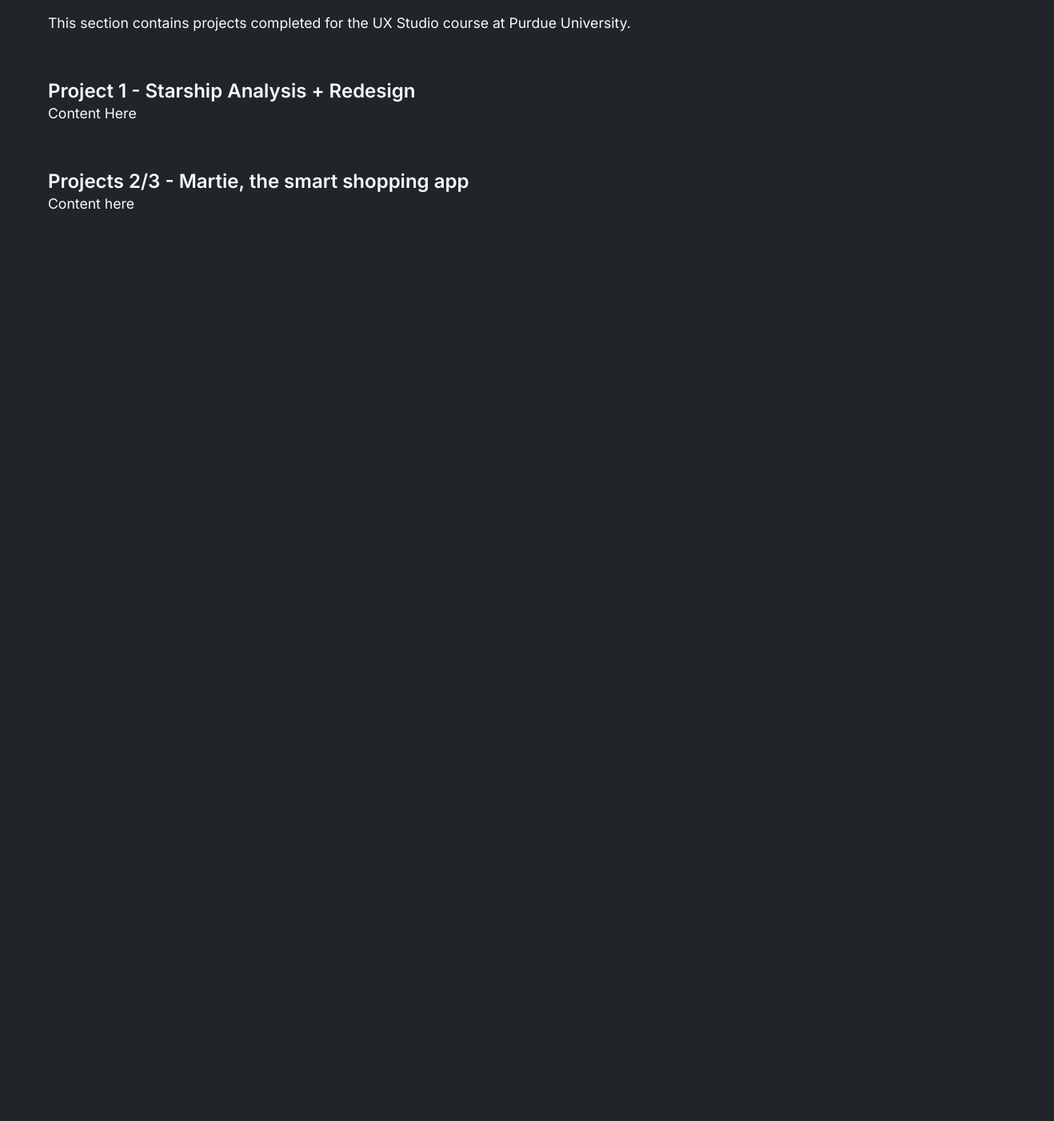
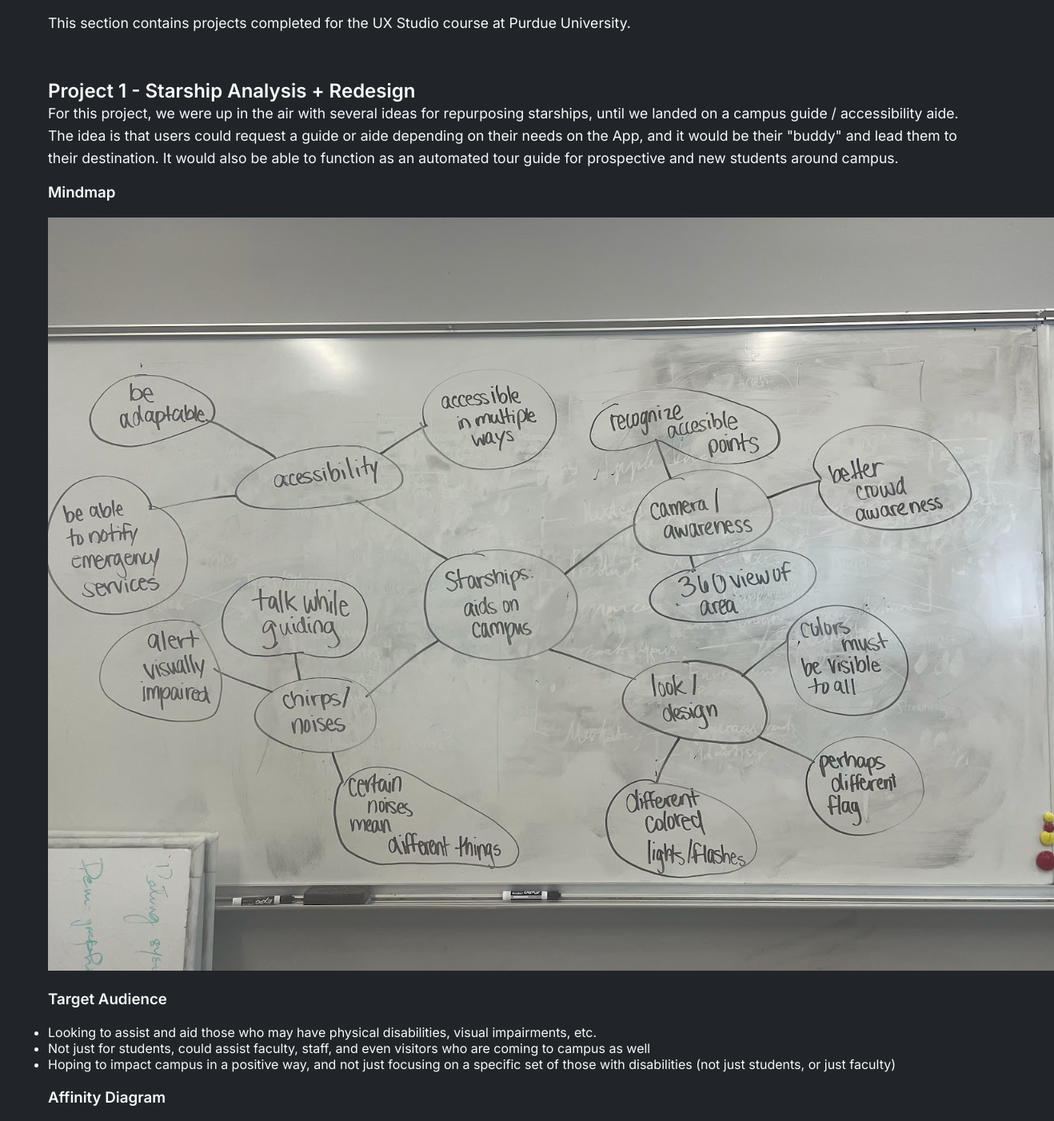
Before and after one commit to tate-tate/tate-portfolio, a React (Vite) app: page /#/ux-studio in a window 1280 px wide. Shown: the part 150-1552 px from the top of the page at 80% size, 1318 px wide, since content can reach past the window. Before the commit the page ends 800 px from the top, so only its background shows below. Built offline with nearby package versions, Linux system fonts and the light colour scheme.

Commit message:
UXstudio

```diff
--- a/src/App.jsx
+++ b/src/App.jsx
@@ -9,7 +9,7 @@ import Photography from './pages/Photography';
 import OtherProjects from './pages/OtherProjects';
 import D3Vis from './pages/d3Vis';
 import Quicklinks from './pages/quicklinks';
-import UXstudio from './pages/UXstudio';
+import UXstudio from './pages/UXstudio/UXstudio';
 
 function App() {
   return (
--- a/src/pages/UXstudio.jsx
+++ /dev/null
@@ -1,27 +0,0 @@
-import Wrapper from "../components/Wrapper";
-import { Link } from "react-router-dom";
-import style from "../styles/uxstudio.module.css";
-import FadeIn from "../components/FadeIn";
-import React from "react";
-
-const UXstudio = () => {
-    return (
-        <>
-        <FadeIn duration={1000} delay={100}>
-        <Wrapper>
-            <h1>UX Studio Projects</h1>
-            <p>This section contains projects completed for the UX Studio course at Purdue University.</p>
-        </Wrapper>
-        </FadeIn>
-        <Wrapper>
-            <h2>Project 1 - Starship Analysis + Redesign</h2>
-            <p>Content Here</p>
-        </Wrapper>
-        <Wrapper>
-            <h2>Projects 2/3 - Martie, the smart shopping app</h2>
-            <p>Content here</p>
-        </Wrapper>
-        </>
-    )
-}
-export default UXstudio;
--- /dev/null
+++ b/src/pages/UXstudio/UXstudio.jsx
@@ -0,0 +1,45 @@
+import Wrapper from "../../components/Wrapper";
+import { Link } from "react-router-dom";
+import style from "../../styles/uxstudio.module.css";
+import proj1mindmap from "./proj1-mindmap.png";
+import proj1affinity from "./proj1-affinity.png";
+import FadeIn from "../../components/FadeIn";
+import React from "react";
+
+
+const UXstudio = () => {
+    return (
+        <>
+        <FadeIn duration={1000} delay={100}>
+        <Wrapper>
+            <h1>UX Studio Projects</h1>
+            <p>This section contains projects completed for the UX Studio course at Purdue University.</p>
+        </Wrapper>
+        </FadeIn>
+        <Wrapper>
+            <h2>Project 1 - Starship Analysis + Redesign</h2>
+            <p>For this project, we were up in the air with several ideas for repurposing starships, until we landed on a campus guide / accessibility aide. The idea is that users could request a guide or aide depending on their needs on the App, and it would be their "buddy" and lead them to their destination. It would also be able to function as an automated tour guide for prospective and new students around campus. </p>
+            <h3>Mindmap</h3> <br />
+            <div className={style.imageContainer}>
+                <img src={proj1mindmap} alt="Project 1 Mindmap" className={style.responsiveImage} />
+            </div> <br />
+            <h3>Target Audience</h3> <br />
+            <ul>
+            <li>Looking to assist and aid those who may have physical disabilities, visual impairments, etc.</li>
+            <li>Not just for students, could assist faculty, staff, and even visitors who are coming to campus as well</li>
+            <li>Hoping to impact campus in a positive way, and not just focusing on a specific set of those with disabilities (not just students, or just faculty)</li>
+            </ul> <br />
+            <h3>Affinity Diagram</h3> <br />
+            <div className={style.imageContainer}>
+                <img src={proj1affinity} alt="Project 1 Affinity Diagram" className={style.responsiveImage} />
+            </div>
+
+        </Wrapper>
+        <Wrapper>
+            <h2>Projects 2/3 - Martie, the smart shopping app</h2>
+            <p>Content here</p>
+        </Wrapper>
+        </>
+    )
+}
+export default UXstudio;
```
Also changed, not shown: src/pages/UXstudio/proj1-affinity.png (added), src/pages/UXstudio/proj1-mindmap.png (added).
